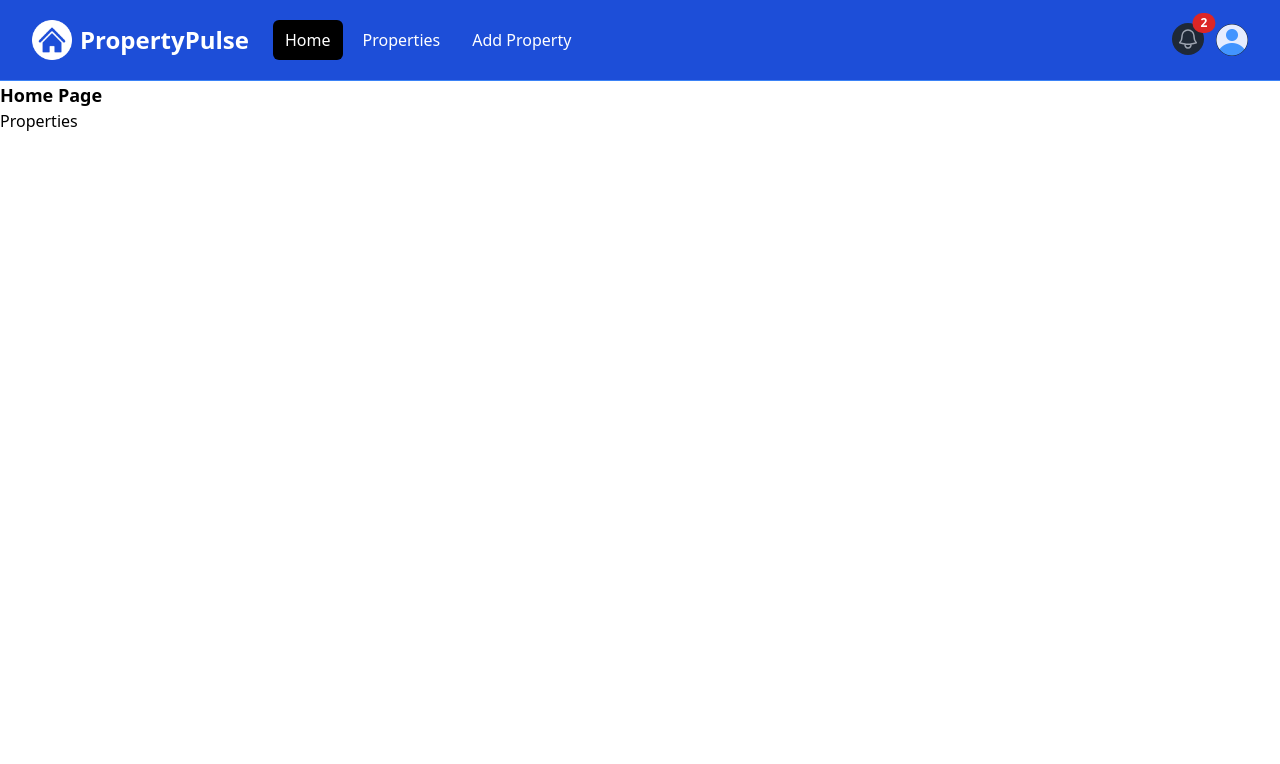
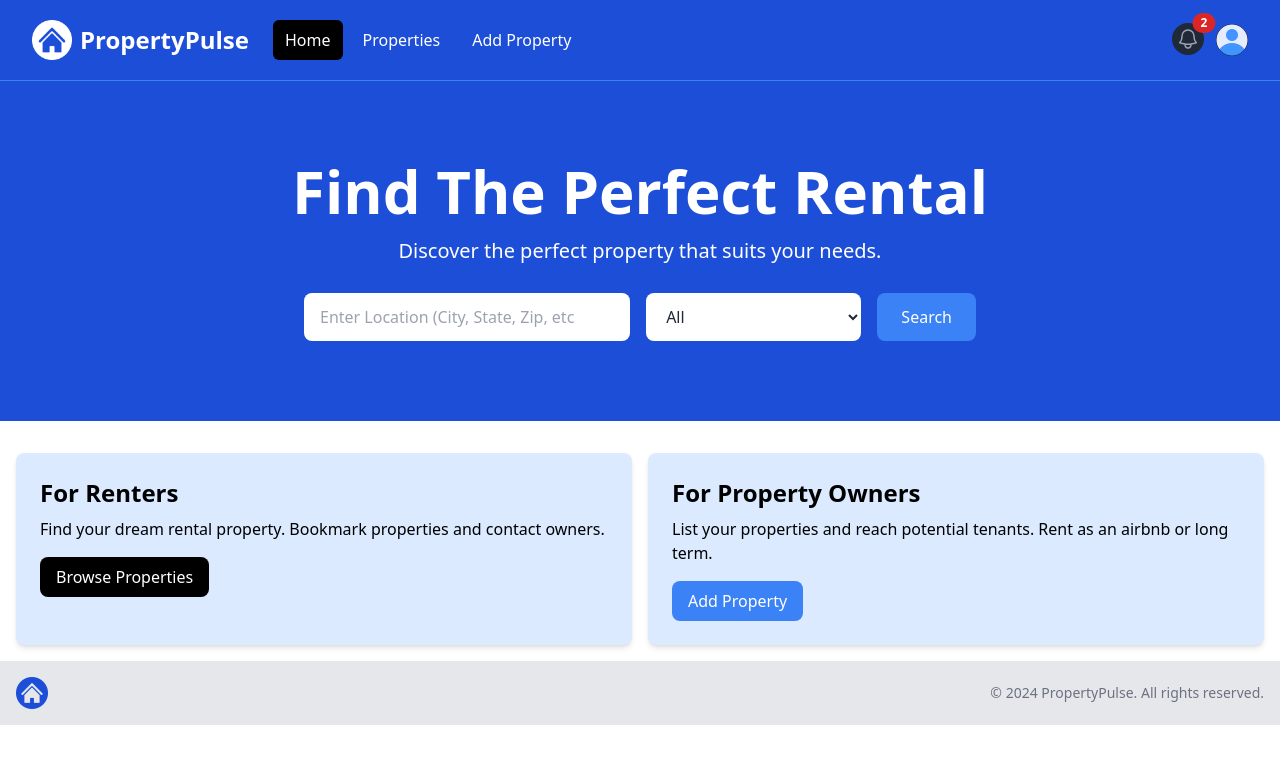
Before and after one commit to cyrdodi/property-pulse, a Next.js app: page / in a window 1280 px wide. Shown: the top 764 px of the page. Built offline with nearby package versions, Linux system fonts and the light colour scheme.

Commit message:
homepage components

```diff
--- a/app/page.jsx
+++ b/app/page.jsx
@@ -1,12 +1,14 @@
-import React from "react";
-import Link from "next/link";
+import Hero from "@/components/Hero";
+import InfoBoxes from "@/components/InfoBoxes";
+import Footer from "@/components/Footer";
 
 const HomePage = () => {
   console.log("test");
   return (
     <div>
-      <h1 className="text-lg font-semibold">Home Page</h1>
-      <Link href="/properties">Properties</Link>
+      <Hero />
+      <InfoBoxes />
+      <Footer />
     </div>
   );
 };
--- /dev/null
+++ b/components/Footer.jsx
@@ -0,0 +1,25 @@
+import logo from "@/assets/images/logo.png";
+import Image from "next/image"
+
+const Footer = () => {
+  const currentYear = new Date().getFullYear();
+
+  console.log(logo)
+
+  return (
+    <footer className="bg-gray-200 py-4 mt-auto">
+      <div className="container mx-auto flex flex-col md:flex-row items-center justify-between px-4">
+        <div className="mb-4 md:mb-0">
+          <Image src={logo} alt="Logo" className="h-8 w-auto" />
+        </div>
+        <div>
+          <p className="text-sm text-gray-500 mt-2 md:mt-0">
+            &copy; { currentYear } PropertyPulse. All rights reserved.
+          </p>
+        </div>
+      </div>
+    </footer>
+  );
+};
+
+export default Footer;
--- /dev/null
+++ b/components/Hero.jsx
@@ -0,0 +1,61 @@
+import React from 'react'
+
+const Hero = () => {
+  return (
+    // <!-- Hero -->
+    <section className="bg-blue-700 py-20 mb-4">
+      <div
+        className="max-w-7xl mx-auto px-4 sm:px-6 lg:px-8 flex flex-col items-center"
+      >
+        <div className="text-center">
+          <h1
+            className="text-4xl font-extrabold text-white sm:text-5xl md:text-6xl"
+          >
+            Find The Perfect Rental
+          </h1>
+          <p className="my-4 text-xl text-white">
+            Discover the perfect property that suits your needs.
+          </p>
+        </div>
+        <form
+          className="mt-3 mx-auto max-w-2xl w-full flex flex-col md:flex-row items-center"
+        >
+          <div className="w-full md:w-3/5 md:pr-2 mb-4 md:mb-0">
+            <label htmlFor="location" className="sr-only">Location</label>
+            <input
+              type="text"
+              id="location"
+              placeholder="Enter Location (City, State, Zip, etc"
+              className="w-full px-4 py-3 rounded-lg bg-white text-gray-800 focus:outline-none focus:ring focus:ring-blue-500"
+            />
+          </div>
+          <div className="w-full md:w-2/5 md:pl-2">
+            <label htmlFor="property-type" className="sr-only">Property Type</label>
+            <select
+              id="property-type"
+              className="w-full px-4 py-3 rounded-lg bg-white text-gray-800 focus:outline-none focus:ring focus:ring-blue-500"
+            >
+              <option value="All">All</option>
+              <option value="Apartment">Apartment</option>
+              <option value="Studio">Studio</option>
+              <option value="Condo">Condo</option>
+              <option value="House">House</option>
+              <option value="Cabin Or Cottage">Cabin or Cottage</option>
+              <option value="Loft">Loft</option>
+              <option value="Room">Room</option>
+              <option value="Other">Other</option>
+            </select>
+          </div>
+          <button
+            type="submit"
+            className="md:ml-4 mt-4 md:mt-0 w-full md:w-auto px-6 py-3 rounded-lg bg-blue-500 text-white hover:bg-blue-600 focus:outline-none focus:ring focus:ring-blue-500"
+          >
+            Search
+          </button>
+        </form>
+      </div>
+    </section>
+  )
+}
+
+export default Hero
--- /dev/null
+++ b/components/InfoBox.jsx
@@ -0,0 +1,22 @@
+const InfoBox = ({
+  heading,
+  backgroundColor = "bg-gray-100",
+  textColor = "text-gray-800",
+  buttonInfo,
+  children,
+}) => {
+  return (
+    <div className="bg-blue-100 p-6 rounded-lg shadow-md">
+      <h2 className="text-2xl font-bold">{heading}</h2>
+      <p className="mt-2 mb-4">{children}</p>
+      <a
+        href={ buttonInfo.link}
+        className={`${buttonInfo.backgroundColor} inline-block  text-white rounded-lg px-4 py-2 hover:bg-blue-600`}
+      >
+        { buttonInfo.text}
+      </a>
+    </div>
+  );
+};
+
+export default InfoBox;
--- /dev/null
+++ b/components/InfoBoxes.jsx
@@ -0,0 +1,41 @@
+import InfoBox from "@/components/InfoBox";
+
+const InfoBoxes = () => {
+  return (
+    //  <!-- Renters and Owners -->
+    <section>
+      <div className="container-xl lg:container m-auto">
+        <div className="grid grid-cols-1 md:grid-cols-2 gap-4 p-4 rounded-lg">
+          <InfoBox
+            heading="For Renters"
+            backgroundColor="bg-gray-100"
+            buttonInfo={{
+              link: "/properties",
+              text: "Browse Properties",
+              backgroundColor: "bg-black",
+            }}
+          >
+            Find your dream rental property. Bookmark properties and contact
+            owners.
+          </InfoBox>
+
+          <InfoBox
+            heading="For Property Owners"
+            backgroundColor="bg-blue-200"
+            textColor="text-blue-800"
+            buttonInfo={{
+              link: "/properties/add",
+              text: "Add Property",
+              backgroundColor: "bg-blue-500",
+            }}
+          >
+            List your properties and reach potential tenants. Rent as an airbnb
+            or long term.
+          </InfoBox>
+        </div>
+      </div>
+    </section>
+  );
+};
+
+export default InfoBoxes;
```
